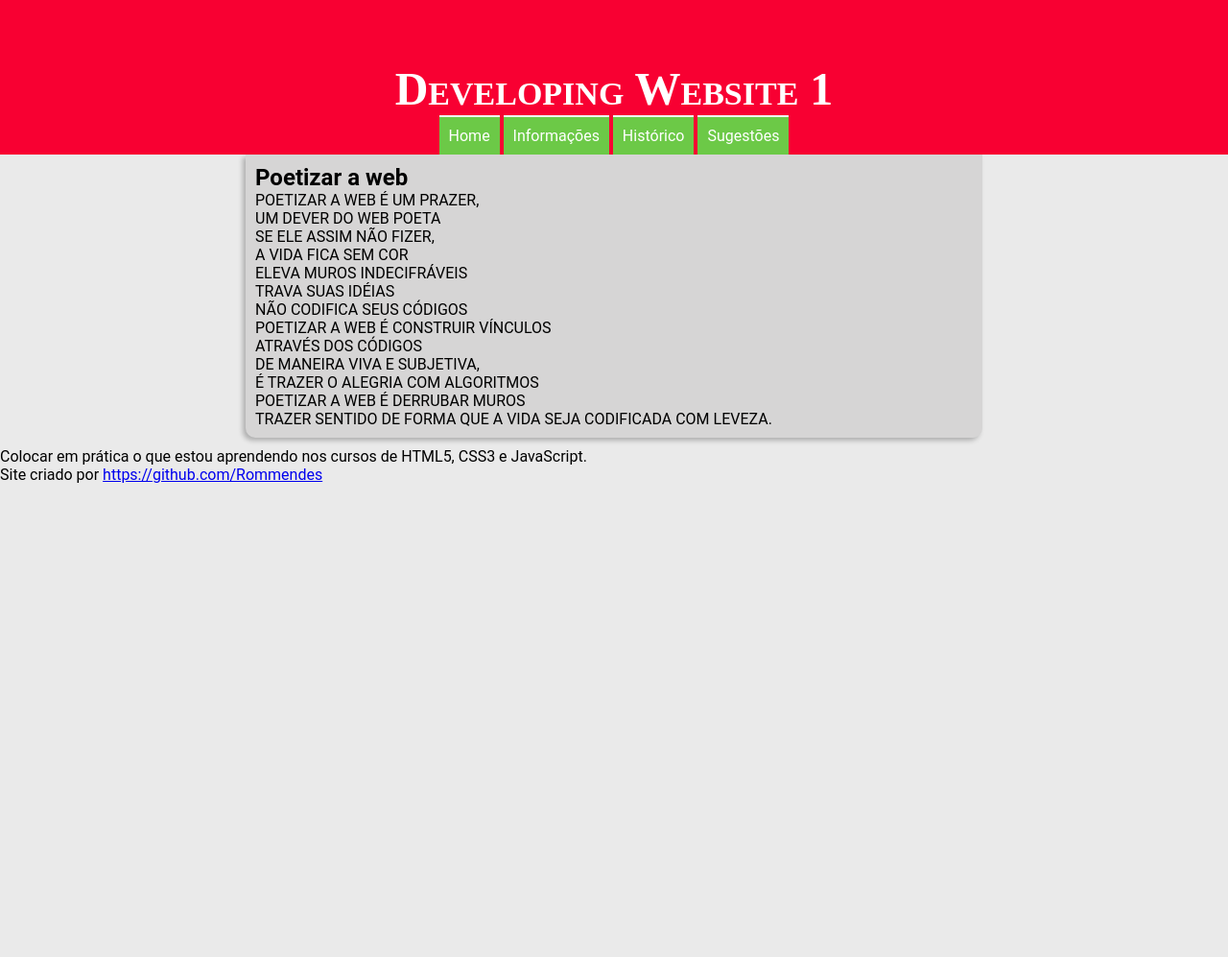
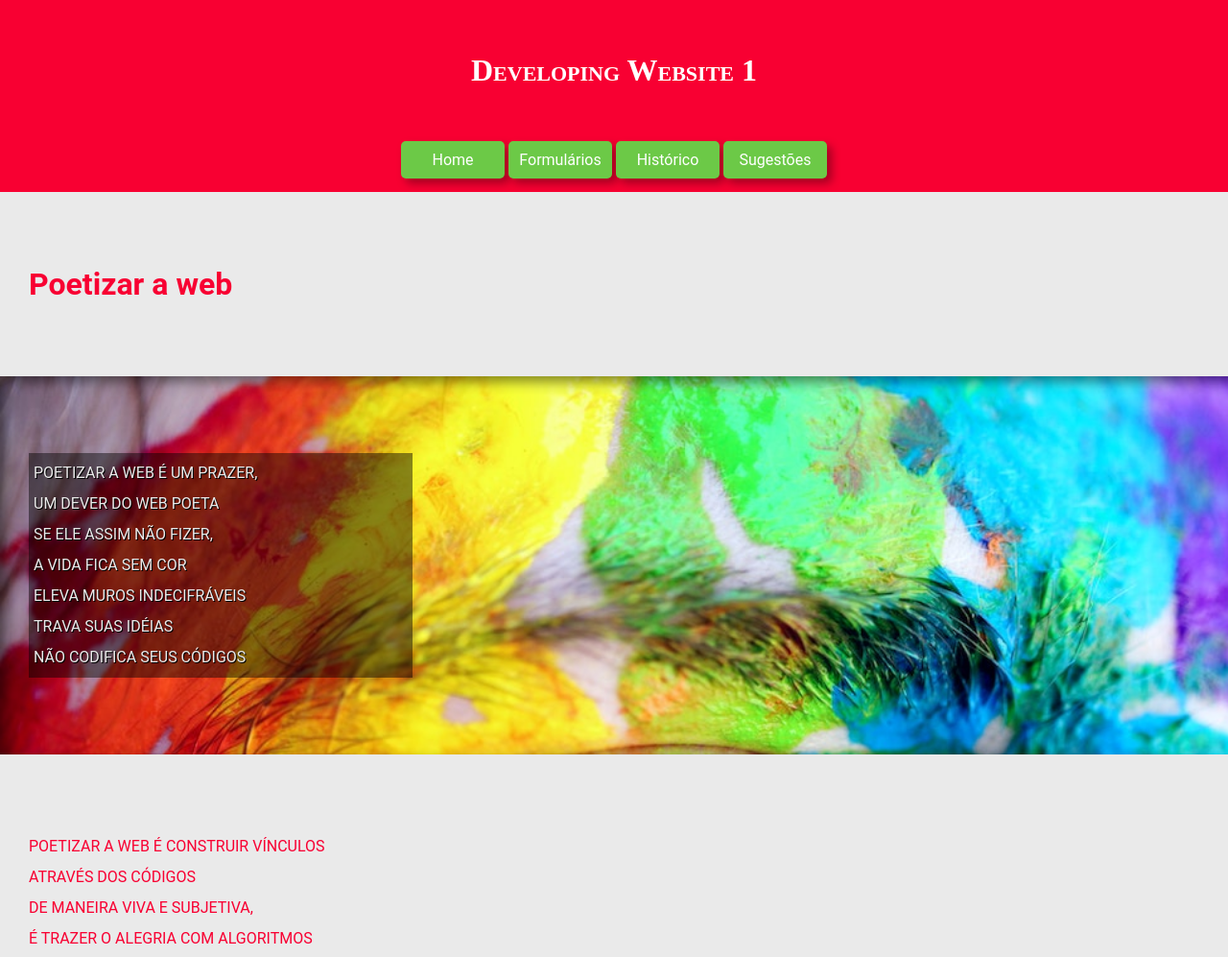
Before and after one commit to Rommendes/Meu-site, a plain HTML site: page index.html in a window 1280 px wide. Shown: the top 997 px of the page at 96% size. Before the commit the page ends 800 px from the top, so only its background shows below. Drawn offline with Linux system fonts and the light colour scheme; a web font is replaced by a local one.

Commit message:
Aplicando estilos

```diff
--- a/estilos/responsivo.css
+++ b/estilos/responsivo.css
@@ -1,15 +1,31 @@
 @charset "UTF-08";
 @media screen and (min-width: 600px) {
+    header{
+        padding-bottom: 0px;
+        width: 100vw;
+        height: 200px;
+    }
+    header > h1{
+        padding: 55px;
+    }
     span#burguer{
         display: none;
     }
     menu{
         display: block;
+        padding-bottom: 10px;
     }
+
     menu > ul > li {
         display: inline-block;
     }
+    menu > ul > li > a{
+        display: block;
+        border-radius: 5px;box-shadow: 5px 5px 10px rgba(0, 0, 0, 0.349);
+        width: 108px;
+    }
+
     main{
-       width: 768px;
+       width: 1680px;
     }
 }
--- a/estilos/style.css
+++ b/estilos/style.css
@@ -15,30 +15,35 @@
     padding: 0px;
     box-sizing: border-box;
     font-family:'Roboto', arial;
+    font-size: 1em;
 }
 html, body{
-    background: #EAEAEA;
-    min-width: 100%;
+    background: white;
+    min-width: 70vh;
+    overflow-x: hidden;/*FIXA A BARRA DE ROLAGEM*/
 
 }
 header{
     background-color: #F80032;
-    padding-top: 15px;
     text-align: center;
+
+
 }
 
 header > h1{
     font-family: 'Mochiy Pop One', sem serifa;
     color: white;
-    font-size: 3em;
+    font-size: 2em;
     width: normal;
     text-align: center;
-    padding-top: 50px;
+    padding-top: 30px;
+    padding-bottom: 30px;
+
     font-variant: small-caps; /*Continuo tendo as letras maísculas, mas com a primeira letra maior*/
 
 }
 span#burguer{
-    background-color: #d6d5d5;
+    background-color: #F80032;
     color: var(--cor1);
     display: block;
     text-align: center;
@@ -51,18 +56,31 @@ span#burguer:hover{
 menu{
     display: none;
 }
+menu#itens{
+    border-radius: 5px;
+    border-color: #d6d5d5;
+
+
+}
 menu > ul{
     list-style-type: none;
+    padding-bottom: 0px;
+
+}
+menu > li{
+    width: 108px;
+
 }
 
 menu >ul > li > a{
     display: block;
-    padding: 10px;
     text-decoration: none;
     text-align: center;
     color: white;
     background-color: #6CC947;
-    border-top: 2px solid var(--cor4);
+    border-top: 0px solid var(--cor4);
+    padding: 10px;
+
 }
 menu > ul > li >a:hover{
     background-color: var(--cor2);
@@ -70,17 +88,18 @@ menu > ul > li >a:hover{
 
 main{
     font:var(--fonte-padrao);
-    background-color: #d6d5d5;
-    width: 90vw;
+    background-color: rgb(198, 22, 22);
+    min-width: 100vh;
     margin: auto;
-    border-radius: 0px 0px 10px 10px;
-    padding: 10px;
+    padding: 0px;
     margin-bottom: 10px;
-    box-shadow:-3px 3px 5px rgba(0, 0, 0, 0.25);
 }
+
+
 article > h2{
     font-family: 'Mochiy Pop One', sem serifa;
     color: #F80032;
+
 }
 #formulario{
     margin: auto;
@@ -90,6 +109,47 @@ article > h2{
     font-family: 'Mochiy Pop One', sem serifa;
     color: #F80032;
 }
+section > h2{
+    font-size: 2em;
+}
+section.normal{
+    background-color:#EAEAEA;
+    color: #F80032;
+}
+section{
+    padding-top: 10vh;
+    padding-bottom: 10vh;
+    padding-left: 30px;
+    line-height: 2em; /* espaçament0 entre linhas*/
+}
+section.imagem{
+    background-color: #F80032;
+    color: #EAEAEA;
+    box-shadow: inset/* sombra para dentro */ 6px 6px 13px 0px rgba(0, 0, 0, 0.473);
+    background-size: cover;
+    background-attachment: fixed;
+}
+section.imagem > p{
+    display: inline-block;
+    background-color: rgba(0, 0, 0, 0.454);
+    width: 400px;
+    padding: 5px;
+    text-shadow: 1px 1px 0px black;
+
+}
+section#normal > h2{
+    font-variant: small-caps;
+    font-family: 'Mochiy Pop One', sem serifa;
+}
+
+section#web1{
+    background-image: url("/imagens/cores.jpg");
+    background-position: right center;
+}
+section#web2{
+    background-image: url("/imagens/home.jpg");
+}
 footer{
     background-color: #EAEAEA;
+    padding: 10px;
 }
--- a/index.html
+++ b/index.html
@@ -13,6 +13,7 @@
     <link href="https://fonts.googleapis.com/icon?family=Material+Icons"
       rel="stylesheet">
     <link rel="stylesheet" href="estilos/responsivo.css">
+    <script src="javascript.js"></script>
 
 </head>
 
@@ -23,8 +24,8 @@
 
         <menu id="itens">
                 <ul>
-                    <li><a href="#" >Home</a></li>
-                    <li><a href="#">Informações</a></li>
+                    <li><a href="index.html" >Home</a></li>
+                    <li><a href="formulario.html">Formulários</a></li>
                     <li><a href="#">Histórico</a></li>
                     <li><a href="#">Sugestões</a></li>
                 </ul>
@@ -37,7 +38,7 @@
                     <h2> Poetizar a web</h2>
                 </section>
 
-                <section class="imagem">
+                <section class="imagem" id="web2">
                     <p>
                         POETIZAR A WEB É UM PRAZER,<br>
                         UM DEVER DO WEB POETA <br>
@@ -50,17 +51,21 @@
                 </section>
 
                 <section class="normal">
+                    <p>
                         POETIZAR A WEB É CONSTRUIR  VÍNCULOS <br>
                         ATRAVÉS DOS CÓDIGOS <br>
                         DE MANEIRA VIVA E SUBJETIVA, <br>
                         É TRAZER O ALEGRIA COM ALGORITMOS <br>
+                    </p>
 
                 </section>
-                <section class="imagem">
+                <section class="imagem" id="web1">
+                    <p>
                         POETIZAR A WEB É DERRUBAR MUROS <br>
-                    TRAZER SENTIDO
-                    DE FORMA QUE A VIDA
-                    SEJA CODIFICADA COM LEVEZA.
+                        TRAZER SENTIDO <br>
+                        DE FORMA QUE A VIDA <br>
+                        SEJA CODIFICADA COM LEVEZA. <br>
+                    </p>
                 </section>
 
             <script>
@@ -87,7 +92,7 @@
 
         </main>
        <footer>
-        <p>Colocar em prática o que estou aprendendo nos cursos de HTML5, CSS3 e JavaScript.</p>
+        <p>Colocando em prática o que estou aprendendo nos cursos de HTML5, CSS3 e JavaScript.</p>
         <p>Site criado por <a href="https://github.com/Rommendes">https://github.com/Rommendes</a></p>
         </footer>
 </body>
--- /dev/null
+++ b/javascript.js
@@ -0,0 +1,18 @@
+/*ESTA Function AO SER CLICADA MOSTRA O MENU, AO SER CLICADA NOVAMENTE, ESCONDE O MENU */
+function clickmenu (){
+    if(itens.style.display =='block'){
+        itens.style.display = 'none'
+    }else{
+         itens.style.display = 'block'
+    }
+}
+/*Esta função mostra o bloco de ítens (menu) se a tela for grande
+---------------------------------
+innerWidth => largura da tela */
+function mudouTamanho(){
+    if(window.innerWidth >= 768){
+        itens.style.display = 'block'
+    }else{
+        itens.style.display = 'none'
+    }
+}
```
Also changed, not shown: formulario.html (added, +55 -0 lines). Lines whose indentation alone changed are shown as unchanged.
